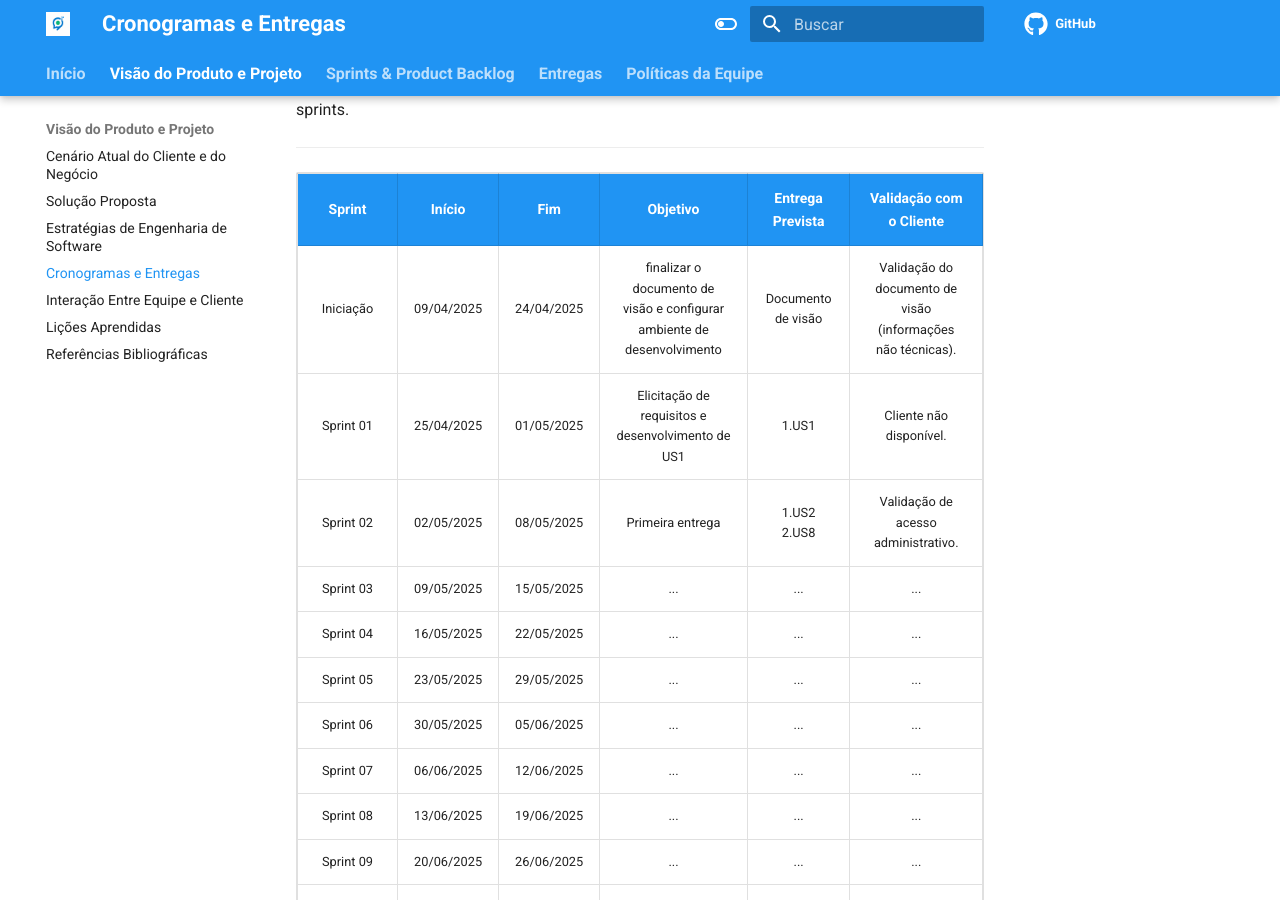
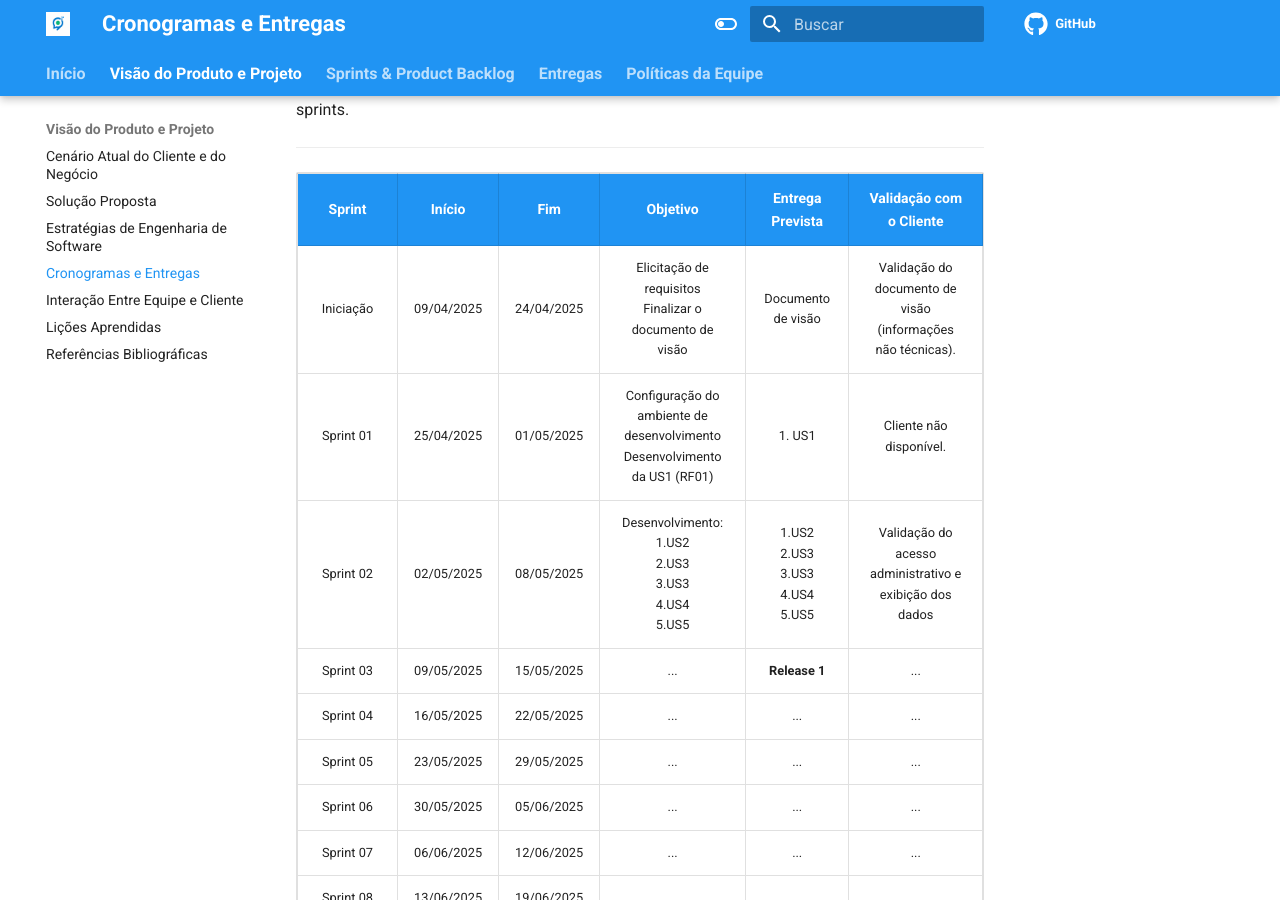
Before and after one commit to mdsreq-fga-unb/2025.1-T01-SeuPontoDigital, an MkDocs documentation site: the page built from docs/doc-visao/top4.md, in a window 1280 px wide and 900 px high, scrolled down 259 px. Built offline with MkDocs 1.6.1 and Material for MkDocs 9.7.7, drawn with Linux system fonts in a browser that asks for light colours; comment, search, counter and statistics services are not loaded.

Commit message:
docs: atualizar cronograma - sprint 02

```diff
--- a/docs/doc-visao/top4.md
+++ b/docs/doc-visao/top4.md
@@ -19,7 +19,7 @@ _**obs:**_ a equipe optou por reservar as duas primeiras semanas (Iniciação) p
       <td style="text-align: center; vertical-align: middle;">Iniciação</td>
       <td style="text-align: center; vertical-align: middle;">09/04/2025</td>
       <td style="text-align: center; vertical-align: middle;">24/04/2025</td>
-      <td style="text-align: center; vertical-align: middle;">finalizar o documento de visão e configurar ambiente de desenvolvimento</td>
+      <td style="text-align: center; vertical-align: middle;">Elicitação de requisitos <br> Finalizar o documento de visão</td>
       <td style="text-align: center; vertical-align: middle;">Documento de visão</td>
       <td style="text-align: center; vertical-align: middle;">Validação do documento de visão (informações não técnicas).</td>
     </tr>
@@ -27,24 +27,24 @@ _**obs:**_ a equipe optou por reservar as duas primeiras semanas (Iniciação) p
       <td style="text-align: center; vertical-align: middle;">Sprint 01</td>
       <td style="text-align: center; vertical-align: middle;">25/04/2025</td>
       <td style="text-align: center; vertical-align: middle;">01/05/2025</td>
-      <td style="text-align: center; vertical-align: middle;">Elicitação de requisitos e desenvolvimento de US1</td>
-      <td style="text-align: center; vertical-align: middle;">1.US1 </td>
+      <td style="text-align: center; vertical-align: middle;">Configuração do ambiente de desenvolvimento <br>Desenvolvimento da US1 (RF01)</td>
+      <td style="text-align: center; vertical-align: middle;">1. US1 </td>
       <td style="text-align: center; vertical-align: middle;">Cliente não disponível.</td>
     </tr>
     <tr>
       <td style="text-align: center; vertical-align: middle;">Sprint 02</td>
       <td style="text-align: center; vertical-align: middle;">02/05/2025</td>
       <td style="text-align: center; vertical-align: middle;">08/05/2025</td>
-      <td style="text-align: center; vertical-align: middle;">Primeira entrega</td>
-      <td style="text-align: center; vertical-align: middle;">1.US2<br>2.US8</td>
-      <td style="text-align: center; vertical-align: middle;">Validação de acesso administrativo.</td>
+      <td style="text-align: center; vertical-align: middle;">Desenvolvimento: <br> 1.US2<br>2.US3<br>3.US3<br>4.US4<br>5.US5</td>
+      <td style="text-align: center; vertical-align: middle;">1.US2<br>2.US3<br>3.US3<br>4.US4<br>5.US5</td>
+      <td style="text-align: center; vertical-align: middle;">Validação do acesso administrativo e exibição dos dados</td>
     </tr>
     <tr>
       <td style="text-align: center; vertical-align: middle;">Sprint 03</td>
       <td style="text-align: center; vertical-align: middle;">09/05/2025</td>
       <td style="text-align: center; vertical-align: middle;">15/05/2025</td>
       <td style="text-align: center; vertical-align: middle;">...</td>
-      <td style="text-align: center; vertical-align: middle;">...</td>
+      <td style="text-align: center; vertical-align: middle;"><b>Release 1</b></td>
       <td style="text-align: center; vertical-align: middle;">...</td>
     </tr>
     <tr>
```
